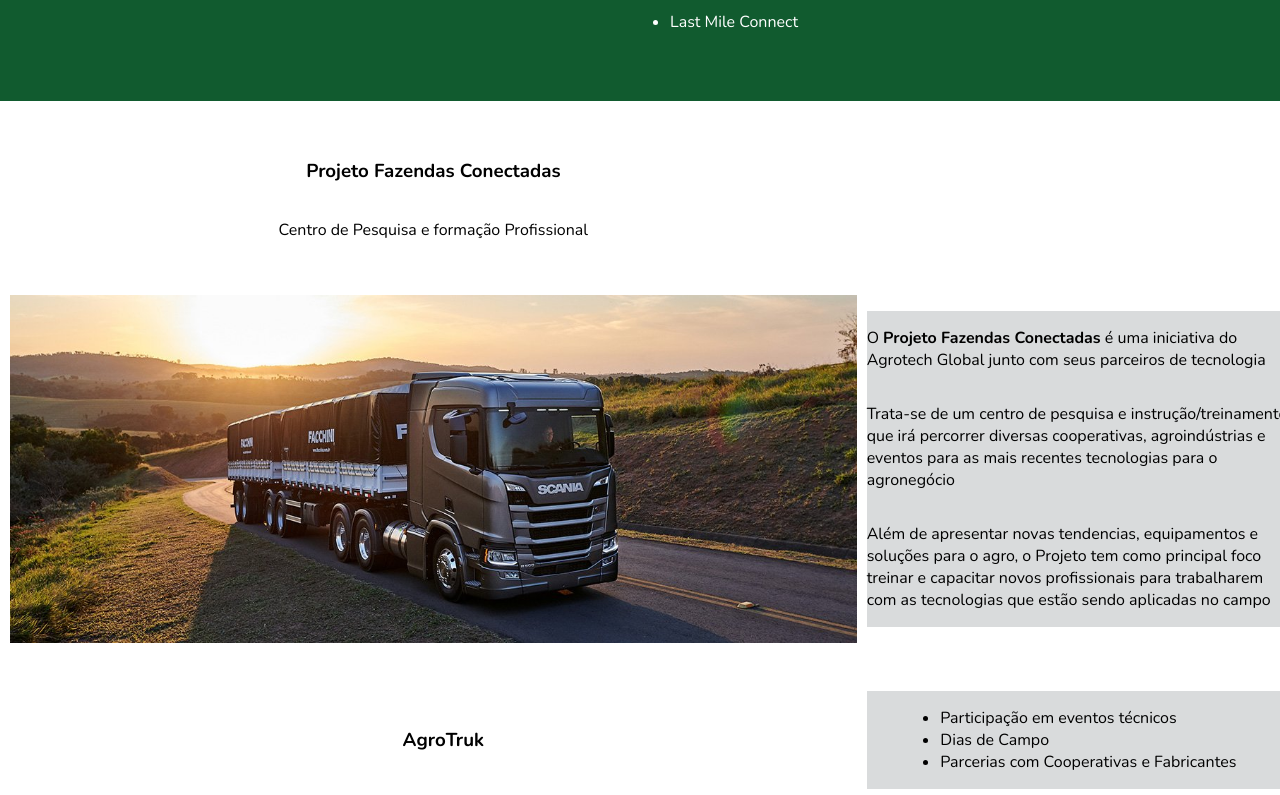
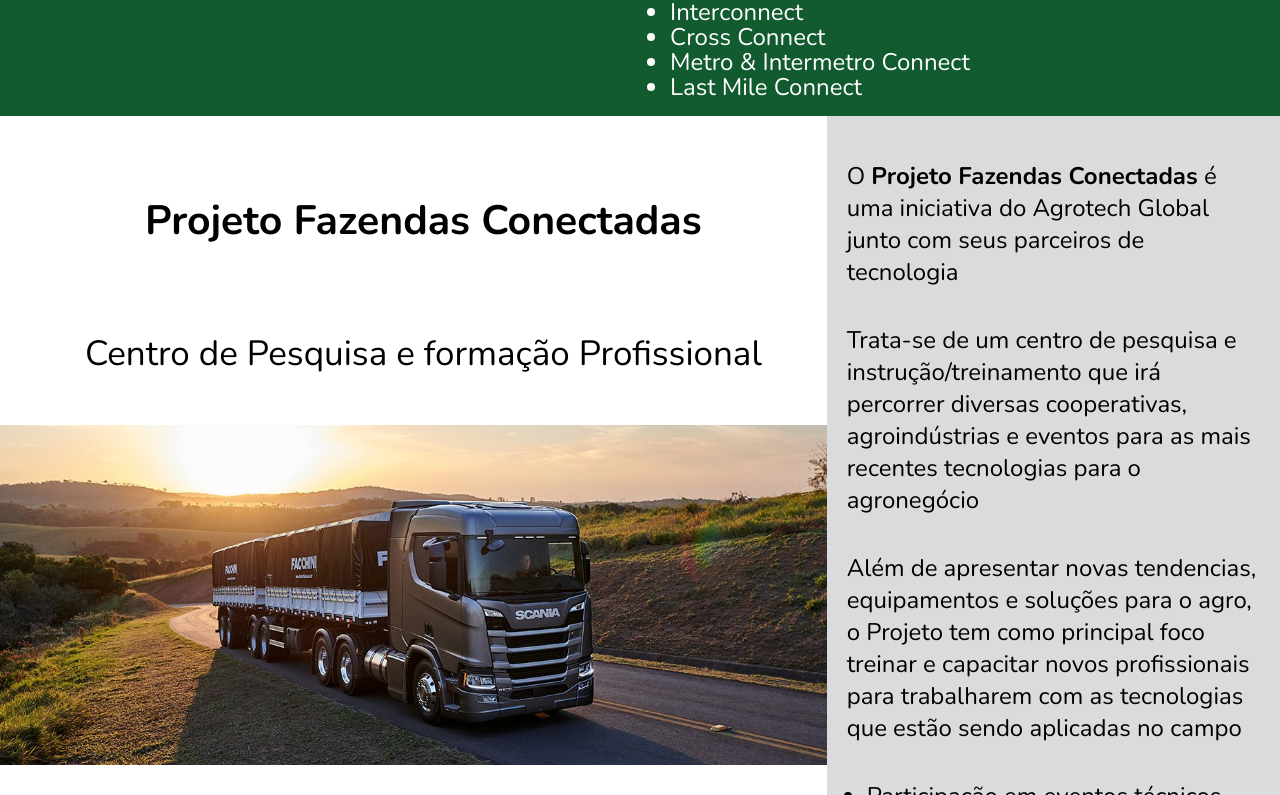
Before and after one commit to Pedroporto87/AgroTech, a React (Vite) app: page / in a window 1280 px wide. Shown: the part 1825-2620 px from the top of the page. Built offline with nearby package versions, Linux system fonts and the light colour scheme.

Commit message:
fazendas conectadas

```diff
--- a/src/components/fazendasConectadas.jsx
+++ b/src/components/fazendasConectadas.jsx
@@ -1,8 +1,9 @@
-import '../style/fazendasConectadas.scss'
+import '../style/fazendasConectadas.scss';
 
 export const FazendasConectadas = () => {
   return (
     <section id="servicos" className='servicos'>
+      <div className='servicos-esquerda'>
         <section className='servicos-titulo'>
           <h1>Projeto Fazendas Conectadas</h1>
           <p>Centro de Pesquisa e formação Profissional</p>
@@ -10,20 +11,15 @@ export const FazendasConectadas = () => {
         <section className='servicos-img'>
           <img src="../../public/scania-condicoes-2020-011.jpg" alt="caminhao" />
         </section>
-        <section className='servicos-p'>
-            <p>O <strong>Projeto Fazendas Conectadas</strong> é uma iniciativa
-            do Agrotech Global junto com seus parceiros de tecnologia</p>
-            <p>Trata-se de um centro de pesquisa e instrução/treinamento que irá percorrer
-                diversas cooperativas, agroindústrias e eventos para as mais recentes
-                tecnologias para o agronegócio
-            </p>
-            <p>Além de apresentar novas tendencias, equipamentos e soluções para o agro,
-                o Projeto tem como principal foco treinar e capacitar novos profissionais
-                para trabalharem com as tecnologias que estão sendo aplicadas no campo
-            </p>
-        </section>
         <section className='servicos-subtitle'>
           <h1>AgroTruk</h1>
+        </section>
+      </div>
+      <div className='servicos-direita'>
+        <section className='servicos-p'>
+          <p>O <strong>Projeto Fazendas Conectadas</strong> é uma iniciativa do Agrotech Global junto com seus parceiros de tecnologia</p>
+          <p>Trata-se de um centro de pesquisa e instrução/treinamento que irá percorrer diversas cooperativas, agroindústrias e eventos para as mais recentes tecnologias para o agronegócio</p>
+          <p>Além de apresentar novas tendencias, equipamentos e soluções para o agro, o Projeto tem como principal foco treinar e capacitar novos profissionais para trabalharem com as tecnologias que estão sendo aplicadas no campo</p>
         </section>
         <section className='servicos-ul'>
           <ul>
@@ -32,6 +28,7 @@ export const FazendasConectadas = () => {
             <li>Parcerias com Cooperativas e Fabricantes</li>
           </ul>
         </section>
+      </div>
     </section>
-)
+  );
 }
--- a/src/style/datacenter.scss
+++ b/src/style/datacenter.scss
@@ -31,6 +31,8 @@
       line-height: 30px;
       padding: 75px 20px 20px 40px;
       position: relative;
+      font-size: 24px;
+      line-height: 25px;
 
 
       .header {
@@ -51,7 +53,6 @@
         p {
           margin: 0;
           text-align: left;
-          font-size: 25px;
         }
       }
 
@@ -66,6 +67,8 @@
       ul {
         list-style-type: disc;
         padding-left: 20px;
+        font-size: 24px;
+        line-height: 25px;
       }
     }
   }
--- a/src/style/fazendasConectadas.scss
+++ b/src/style/fazendasConectadas.scss
@@ -1,66 +1,67 @@
 .servicos {
-    display: grid;
-    grid-template-columns: 2fr 1fr;
-    grid-template-rows: 1fr 2fr 1fr;
-    gap: 10px; // Espaçamento entre os elementos do grid
-    padding: 10px;
+    display: flex;
+    flex-direction: row;
     background-color: white; // Cor de fundo para a seção principal
 
-    .servicos-titulo {
-      grid-column: 1 / 2; // Ocupa ambas as colunas
-      grid-row: 1 / 2; // Primeira linha
+    .servicos-esquerda {
+      flex: 2; // Ocupa 2 partes do espaço disponível
+      display: flex;
+      flex-direction: column;
+
+      .servicos-titulo, .servicos-subtitle {
         background-color: white;
         display: flex;
         justify-content: center;
         align-items: center;
         text-align: center;
-
+        font-size: 35px;
+        line-height: 1.5; // Ajuste para melhorar a legibilidade
+        padding: 10px; // Adiciona espaçamento interno
       }
 
       .servicos-img {
-      grid-column: 1 / 2; // Primeira coluna
-      grid-row: 2 / 3; // Segunda linha
         display: flex;
         justify-content: center;
         align-items: center;
         background-color: white;
+        padding: 0;
 
         img {
           max-width: 100%;
           height: auto;
         }
       }
+    }
+
+    .servicos-direita {
+      flex: 1; // Ocupa 1 parte do espaço disponível
+      display: flex;
+      flex-direction: column;
+      justify-content: space-between; // Distribui o espaço entre os elementos
+      align-self: stretch;
+      background-color: rgb(217, 219, 220);
+      padding: 20px; // Adiciona espaçamento interno
 
       .servicos-p {
-      grid-column: 2 / 3; // Segunda coluna
-      grid-row: 1 / 4; // Ocupa da primeira à terceira linha
-      background-color: rgb(217, 219, 220);
+        flex: 1; // Permite que o conteúdo ocupe o espaço disponível
         display: flex;
         flex-direction: column;
-      justify-content: center;
+        justify-content: flex-start;
+        font-size: 24px;
 
+        max-width: 100%;
+
+        p {
+          margin-bottom: 12px;
         }
-
-    .servicos-subtitle {
-      grid-column: 1 / 2; // Primeira coluna
-      grid-row: 3 / 4; // Terceira linha
-      background-color: white;
-      display: flex;
-      justify-content: center;
-      align-items: center;
-      text-align: center;
-      padding: 10px;
       }
 
       .servicos-ul {
-      grid-column: 2 / 3; // Segunda coluna
-      grid-row: 3 / 4; // Terceira linha
-      background-color: rgb(217, 219, 220);
-
-
         ul {
           list-style-type: disc;
-        padding-left: 20px;
+          padding-left: 20px; // Adiciona espaçamento à esquerda para a lista
+          font-size: 24px;
         }
       }
     }
+  }
--- a/src/style/quemSomos.scss
+++ b/src/style/quemSomos.scss
@@ -29,5 +29,6 @@ section {
       max-width: 700px;
       height: 3px;
       background-color: black;
+      margin-bottom: 15px;
     }
   }
```
Lines whose indentation alone changed are shown as unchanged.
